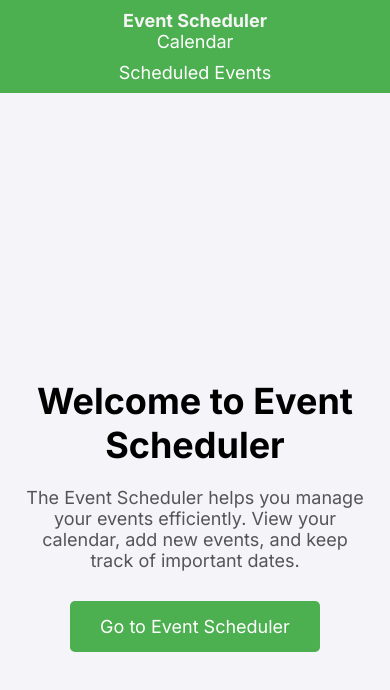
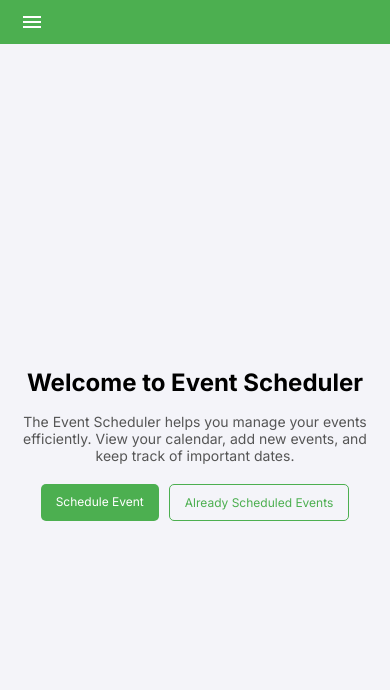
Before and after one commit to atulpatel-03/Event-Scheduler, a Next.js app: page / in a window 390 px wide. Shown: the top 690 px of the page. Built offline with nearby package versions, Linux system fonts and the light colour scheme.

Commit message:
feat: responsive ui

```diff
--- a/src/components/Calendar/components/DayCard/DayCard.module.css
+++ b/src/components/Calendar/components/DayCard/DayCard.module.css
@@ -7,6 +7,10 @@
     align-items: center;
     justify-content: center;
     min-height: 7vw;
+}
+
+.todayContainer{
+    background-color: lightblue;
 }
 
 .eventsContainer{
--- a/src/components/Home/Home.module.css
+++ b/src/components/Home/Home.module.css
@@ -22,17 +22,48 @@
     max-width: 600px;
   }
 
-  .eventBtn {
-    display: inline-block;
+  .eventBtn, .eventBtnSecondary{
     padding: 15px 30px;
-    font-size: 18px;
-    color: white;
-    background-color: #4caf50;
+    font-size: 16px;
     border-radius: 5px;
     text-decoration: none;
     transition: background-color 0.3s;
+    cursor: pointer;
+    text-align: center;
   }
 
-  .eventBtn:hover {
-    background-color: #45a049;
+  .eventBtn {
+    color: white;
+    background-color: var(--primary-color);
   }
+
+  .buttonContainer {
+    display: flex;
+    gap: 10px;
+  }
+
+  .eventBtnSecondary {
+    border: 1px solid var(--primary-color);
+    color: var(--primary-color);
+  }
+
+  @media screen and (max-width: 480px) {
+    .homeScreen{
+      height: 95vh;
+    }
+
+    .homeScreen h1 {
+      font-size: 24px;
+      margin-bottom: 16px;
+    }
+
+    .homeScreen p {
+      font-size: 14px;
+      margin-bottom: 20px;
+    }
+
+    .eventBtn, .eventBtnSecondary{
+      font-size: 12px;
+      padding: 10px 15px;
+    }
+  }
--- a/src/components/Home/Home.tsx
+++ b/src/components/Home/Home.tsx
@@ -11,9 +11,15 @@ const HomeScreen = () => {
         The Event Scheduler helps you manage your events efficiently. View your
         calendar, add new events, and keep track of important dates.
       </p>
-      <Link href="/calendar" className={styles.eventBtn}>
-        Go to Event Scheduler
-      </Link>
+      <div className={styles.buttonContainer}>
+        <Link href="/calendar" className={styles.eventBtn}>
+          Schedule Event
+        </Link>
+
+        <Link href="/events" className={styles.eventBtnSecondary}>
+          Already Scheduled Events
+        </Link>
+      </div>
     </div>
   );
 };
--- a/src/components/Navbar/Navbar.module.css
+++ b/src/components/Navbar/Navbar.module.css
@@ -25,26 +25,41 @@
     text-decoration: none;
     color: white;
     font-size: 18px;
-    transition: color 0.3s;
 }
 
 .navbarLink:hover {
     color: #ddd;
 }
 
-/* Mobile Responsiveness */
-@media (max-width: 768px) {
+.mobileView {
+    display: none;
+}
+
+@media screen and (max-width: 480px) {
+    .mobileView {
+        display: flex;
+    }
+
     .navbar {
         flex-direction: column;
-        text-align: center;
+        align-items: flex-start;
+        justify-content: flex-start;
     }
 
-    .navbarLeft{
-        font-size: 18px;
+    .navbarLeft, .navbarRight{
+        display: none;
     }
 
-    .navbarRight {
+    .navbarLeft.open{
+        display: flex;
+        font-size: 18px;
+        margin-top: 8px;
+        margin-bottom: 8px;
+    }
+
+    .navbarRight.open{
+        display: flex;
         flex-direction: column;
-        gap: 10px;
+        gap:8px
     }
 }
--- a/src/components/Navbar/Navbar.tsx
+++ b/src/components/Navbar/Navbar.tsx
@@ -1,15 +1,32 @@
-import React from "react";
+import React, { useState } from "react";
 import Link from "next/link";
 
 import styles from "./Navbar.module.css";
+import Icons from "@/utils/Icons";
 
 const Navbar = () => {
+  const [menu_open, set_menu_open] = useState<boolean>(false);
+
+  const open_menu = () => {
+    set_menu_open(!menu_open);
+  };
+
   return (
     <nav className={styles.navbar}>
-      <Link href="/" className={styles.navbarLeft}>
+      <div className={styles.mobileView} onClick={open_menu}>
+        {menu_open ? (
+          <Icons.CloseIcon style={{ color: "white" }} />
+        ) : (
+          <Icons.MenuIcon style={{ color: "white" }} />
+        )}
+      </div>
+      <Link
+        href="/"
+        className={`${styles.navbarLeft} ${menu_open ? styles.open : ""}`}
+      >
         Event Scheduler
       </Link>
-      <div className={styles.navbarRight}>
+      <div className={`${styles.navbarRight}  ${menu_open ? styles.open : ""}`}>
         <Link href="/calendar" className={styles.navbarLink}>
           Calendar
         </Link>
--- a/src/redux/reducers/app.ts
+++ b/src/redux/reducers/app.ts
@@ -11,7 +11,7 @@ export interface AppState {
   event_modal_details: EventModalDetails;
 }
 
-const initialModalDetails = {
+const initial_modal_details = {
   is_open: false,
   id: "",
   date: "",
@@ -20,13 +20,13 @@ const initialModalDetails = {
 };
 
 // Define the initial state
-const initialState: AppState = {
+const initial_state: AppState = {
   events: [],
-  event_modal_details: initialModalDetails,
+  event_modal_details: initial_modal_details,
 };
 
 // Define the reducer
-const app = (state: AppState = initialState, action: AppActions) => {
+const app = (state: AppState = initial_state, action: AppActions) => {
   switch (action.type) {
     case ADD_EVENT:
       const existing_event_idx = state.events.findIndex(
@@ -59,7 +59,7 @@ const app = (state: AppState = initialState, action: AppActions) => {
     case CLOSE_EVENT_MODAL:
       return {
         ...state,
-        event_modal_details: initialModalDetails,
+        event_modal_details: initial_modal_details,
       };
 
     default:
--- a/src/utils/Icons.ts
+++ b/src/utils/Icons.ts
@@ -1,11 +1,13 @@
 import CloseIcon from "@mui/icons-material/Close";
 import EditNoteIcon from "@mui/icons-material/EditNote";
 import KeyboardArrowDownIcon from "@mui/icons-material/KeyboardArrowDown";
+import MenuIcon from "@mui/icons-material/Menu";
 
 const Icons = {
   CloseIcon,
   EditNoteIcon,
   KeyboardArrowDownIcon,
+  MenuIcon,
 };
 
 export default Icons;
```
Also changed, not shown: src/components/AllEvents/AllEvents.module.css (+16 -5 lines), src/components/Calendar/Calendar.tsx (+10 -0 lines), src/components/Calendar/components/DayCard/DayCard.tsx (+8 -1 lines).
